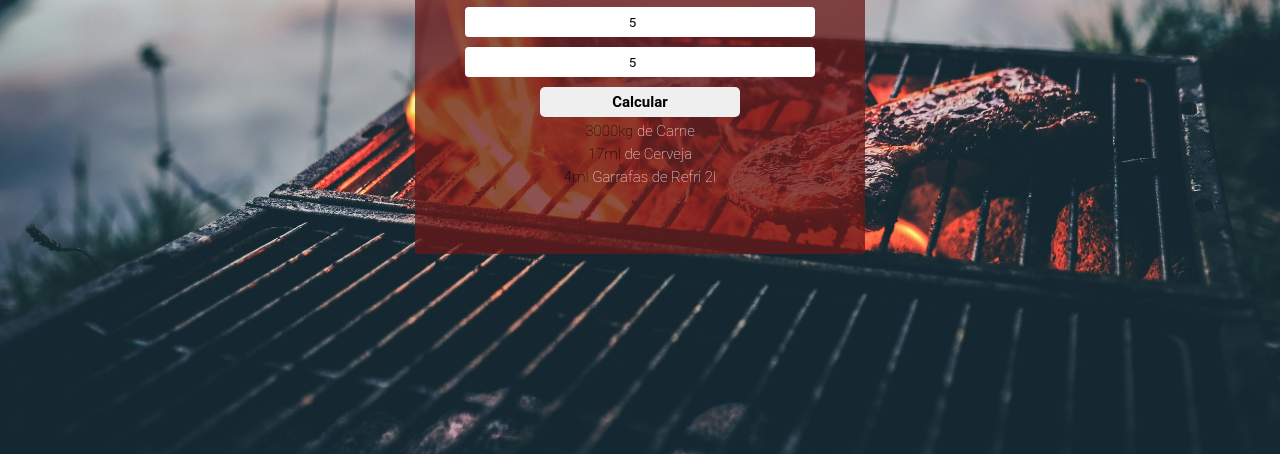
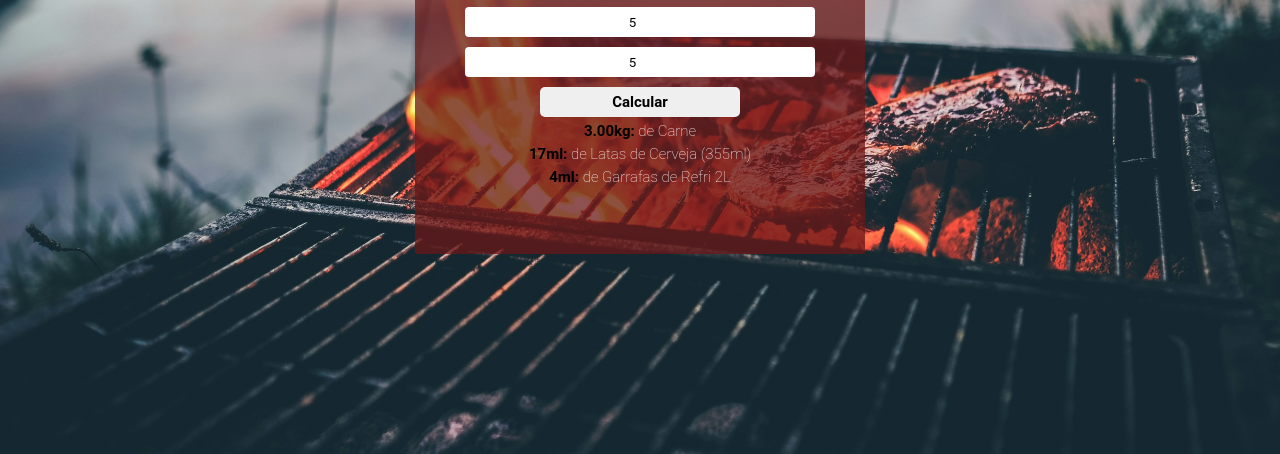
Before and after one commit to NayIubriniz/Churrascometro, a plain HTML site: page index.html in a window 1280 px wide. Both pictures are taken after typing "5", "5", "5" into the empty fields and a click on the button "Calcular". Shown: the part 346-800 px from the top of the page. Drawn offline with Linux system fonts and the light colour scheme.

Commit message:
atualizando fontes

```diff
--- a/script.js
+++ b/script.js
@@ -12,44 +12,33 @@ let button = document.getElementById('btn');
 let resultado = document.getElementById('resultado');
 
 function calcular(){
-    button.addEventListener('click', () =>{
 
-    let qtdAdultos = adultosInput.value;
-    let qtdCriancas = criancasInput.value;
-    let duracao = duracaoInput.value;
+    //Obtendo valores dos inputs
+    let qtdAdultos = parseInt(adultosInput.value) || 0;
+    let qtdCriancas = parseInt(criancasInput.value) || 0;
+    let duracao = parseInt(duracaoInput.value) || 0;
 
+    //Calculo das quantidades
     let qtdCarne =  carnePorPessoa(duracao) * qtdAdultos + (carnePorPessoa(duracao) / 2 * qtdCriancas);
     let qtdCerveja = cervejaPorPessoa(duracao) * qtdAdultos ;
     let qtdBebidas = bebidaPorPessoa(duracao) * qtdAdultos + (bebidaPorPessoa(duracao) / 2 * qtdCriancas);
 
 
-    resultado.innerHTML = `<p><span>${qtdCarne}kg</span> de Carne</P>`;
-    resultado.innerHTML += `<p><span>${Math.ceil(qtdCerveja / 355)}ml</span> de Cerveja</p>`;
-    resultado.innerHTML += `<p><span>${Math.ceil(qtdBebidas / 2000)}ml</span> Garrafas de Refri 2l</p>`;
-})
+    resultado.innerHTML = `<p><span>${(qtdCarne / 1000).toFixed(2)}kg:</span> de Carne</p>`;
+    resultado.innerHTML += `<p><span>${Math.ceil(qtdCerveja / 355)}ml:</span> de Latas de Cerveja (355ml)</p>`;
+    resultado.innerHTML += `<p><span>${Math.ceil(qtdBebidas / 2000)}ml:</span> de Garrafas de Refri 2L</p>`;
+
 
 
 function carnePorPessoa(duracao){
-        if(duracao >= 6){
-            return 650;
-        }else{
-            return 400;
-        }
+       return duracao >= 6 ? 650 : 400;
     }
     function cervejaPorPessoa(duracao){
-        if(duracao >= 6){
-            return 2000;
-        }else{
-            return 1200;
-        }
+      return duracao >= 6 ? 2000 : 1200;
     }
     function bebidaPorPessoa(duracao){
-        if(duracao >= 6){
-            return 1500;
-        }else{
-            return 1000;
+     return duracao >= 6 ? 1500 : 1000;
         }
     }
 
-}
-calcular();
+button.addEventListener('click',calcular);
--- a/style.css
+++ b/style.css
@@ -70,5 +70,6 @@ p{
     font-weight: 100;
 }
 span{
-    color: #000;
+    color: #000000;
+    font-weight: bold;
 }
```
